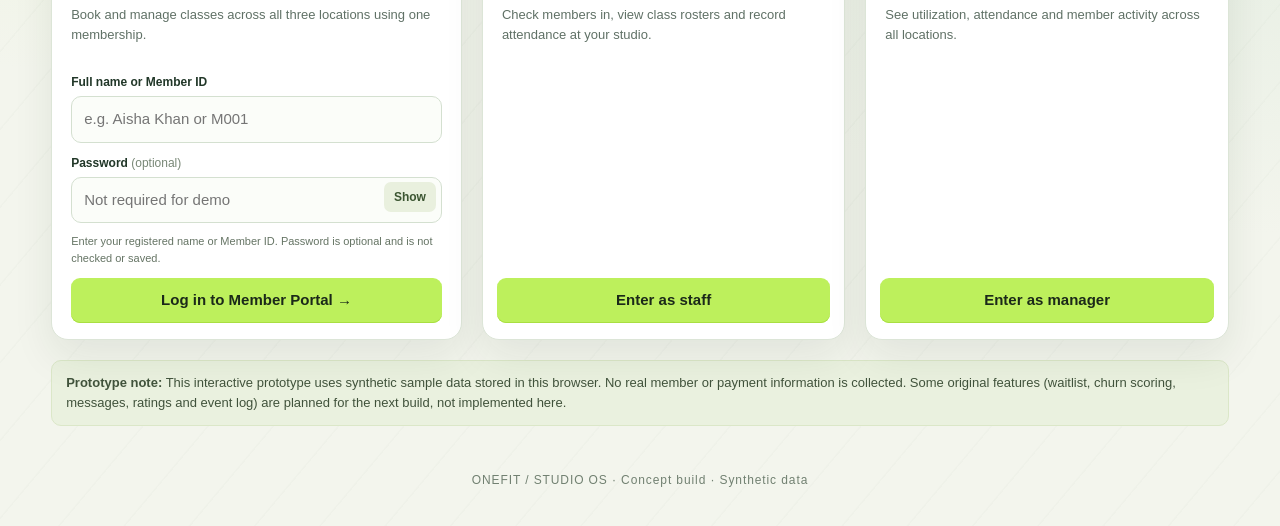
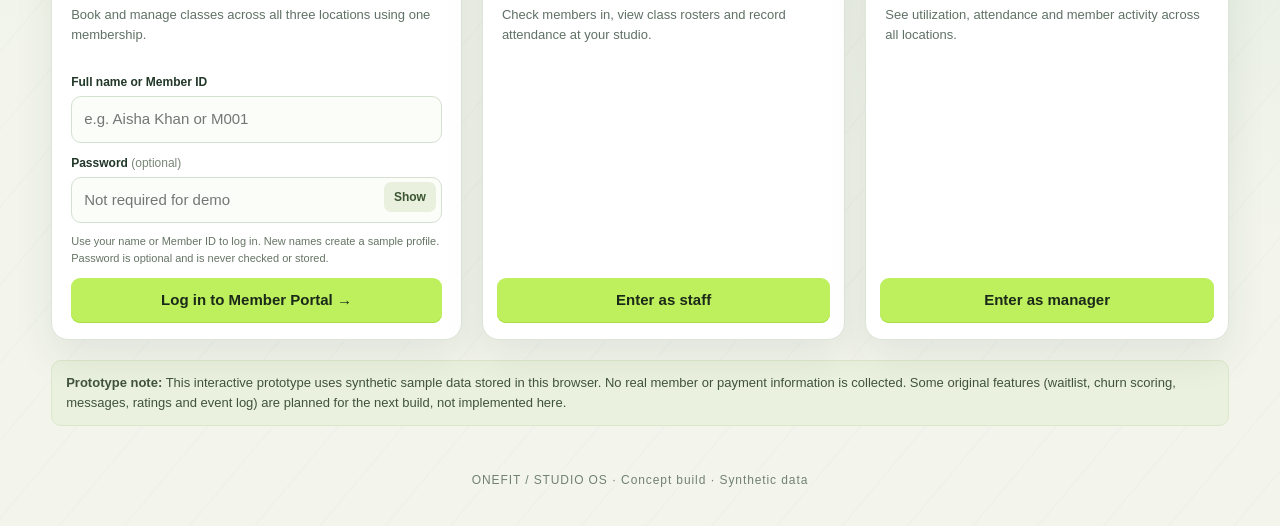
Before and after one commit to Surya020796/onefit-connect-new, a plain HTML site: page index.html in a window 1280 px wide. Shown: the part 725-1251 px from the top of the page. Drawn offline with Linux system fonts and the light colour scheme.

Commit message:
Clarify optional password and automatic demo profile creation

```diff
--- a/index.html
+++ b/index.html
@@ -111,7 +111,7 @@ function toggleMemberPassword(){let input=document.getElementById('memberLoginPa
 function renderHome(){document.getElementById('app').innerHTML=`
 <section class="hero"><h1>YOUR STUDIO. EVERYWHERE.</h1><p>ONEFIT / STUDIO OS — one membership, three locations, one connected experience.</p></section>
 <div class="role-grid grid">
-<article class="role-card"><div class="role-image" style="background-image:var(--gym-image)"></div><h3>Member</h3><p>Book and manage classes across all three locations using one membership.</p><form class="member-login onefit-simple-login" onsubmit="memberLogin(event)"><label for="memberLoginName">Full name or Member ID</label><input id="memberLoginName" name="identity" type="text" placeholder="e.g. Aisha Khan or M001" autocomplete="off" autocapitalize="words" spellcheck="false" required><label for="memberLoginPassword">Password <span class="optional">(optional)</span></label><div class="password-row"><input id="memberLoginPassword" name="password" type="password" placeholder="Not required for demo" autocomplete="off"><button type="button" class="show-password" onclick="toggleMemberPassword()" aria-label="Show or hide password">Show</button></div><p class="login-help">Enter your registered name or Member ID. Password is optional and is not checked or saved.</p><button type="submit">Log in to Member Portal →</button></form></article>
+<article class="role-card"><div class="role-image" style="background-image:var(--gym-image)"></div><h3>Member</h3><p>Book and manage classes across all three locations using one membership.</p><form class="member-login onefit-simple-login" onsubmit="memberLogin(event)"><label for="memberLoginName">Full name or Member ID</label><input id="memberLoginName" name="identity" type="text" placeholder="e.g. Aisha Khan or M001" autocomplete="off" autocapitalize="words" spellcheck="false" required><label for="memberLoginPassword">Password <span class="optional">(optional)</span></label><div class="password-row"><input id="memberLoginPassword" name="password" type="password" placeholder="Not required for demo" autocomplete="off"><button type="button" class="show-password" onclick="toggleMemberPassword()" aria-label="Show or hide password">Show</button></div><p class="login-help">Use your name or Member ID to log in. New names create a sample profile. Password is optional and is never checked or stored.</p><button type="submit">Log in to Member Portal →</button></form></article>
 <article class="role-card"><div class="role-image" style="background-image:var(--gym-image)"></div><h3>Front-desk staff</h3><p>Check members in, view class rosters and record attendance at your studio.</p><div style="flex:1"></div><button onclick="current.location=locations[0];enter('staff')">Enter as staff</button></article>
 <article class="role-card"><div class="role-image" style="background-image:var(--gym-image)"></div><h3>Manager</h3><p>See utilization, attendance and member activity across all locations.</p><div style="flex:1"></div><button onclick="enter('manager')">Enter as manager</button></article>
 </div><div class="notice"><b>Prototype note:</b> This interactive prototype uses synthetic sample data stored in this browser. No real member or payment information is collected. Some original features (waitlist, churn scoring, messages, ratings and event log) are planned for the next build, not implemented here.</div><div class="footer">ONEFIT / STUDIO OS · Concept build · Synthetic data</div>`}
```
